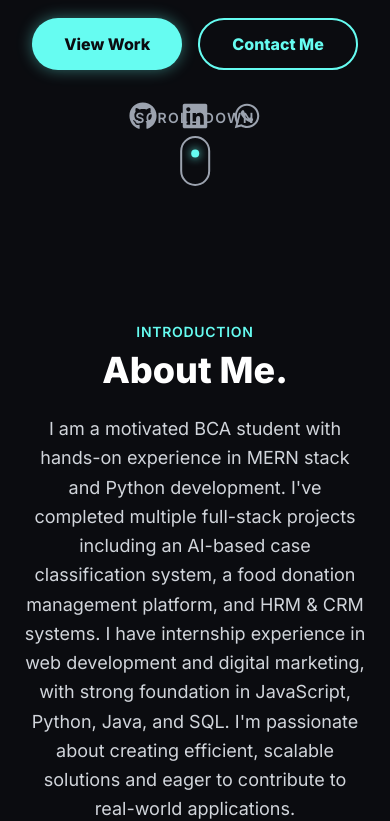
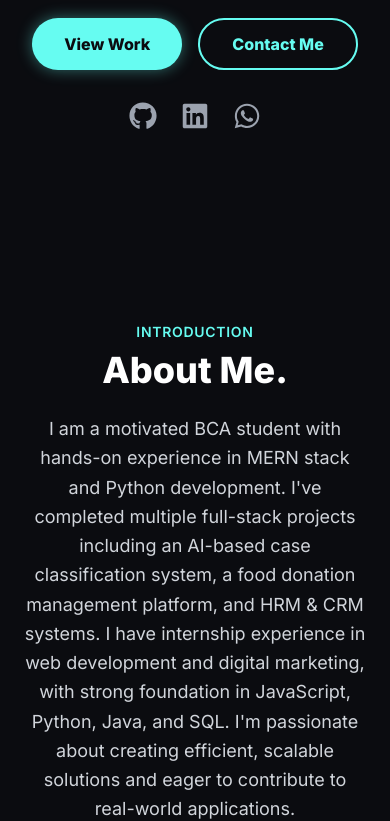
Before and after one commit to dhanushkodi847-star/https-github.com-dhanushkodi847-star-my-portfolio, a React (Vite) app: page / in a window 390 px wide. Shown: the part 846-1667 px from the top of the page. Built offline with nearby package versions, Linux system fonts and the light colour scheme.

Commit message:
Fix mobile scroll indicator, contact email link, and location text

```diff
--- a/src/sections/Contact.jsx
+++ b/src/sections/Contact.jsx
@@ -85,7 +85,7 @@ const Contact = () => {
               </div>
               <div>
                 <p className="text-sm text-gray-500 uppercase tracking-wider font-semibold">Location</p>
-                <p className="text-lg font-medium">Chennai, tamilNadu, India.</p>
+                <p className="text-lg font-medium">Chennai, TamilNadu, India.</p>
               </div>
             </div>
           </div>
--- a/src/sections/Hero.jsx
+++ b/src/sections/Hero.jsx
@@ -143,7 +143,7 @@ const Hero = () => {
         initial={{ opacity: 0 }}
         animate={{ opacity: 1 }}
         transition={{ delay: 1.5, duration: 1 }}
-        className="absolute bottom-10 left-1/2 -translate-x-1/2 flex flex-col items-center"
+        className="hidden md:flex absolute bottom-10 left-1/2 -translate-x-1/2 flex-col items-center"
       >
         <p className="text-sm text-gray-400 mb-2 uppercase tracking-widest font-semibold text-[10px]">Scroll Down</p>
         <div className="w-[30px] h-[50px] rounded-3xl border-2 border-gray-400 flex justify-center items-start p-2 hover:border-accent transition-colors">
```
